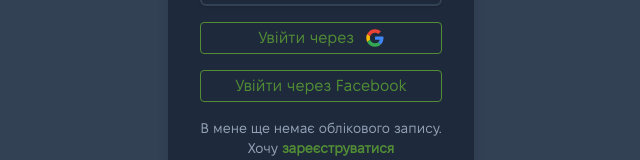
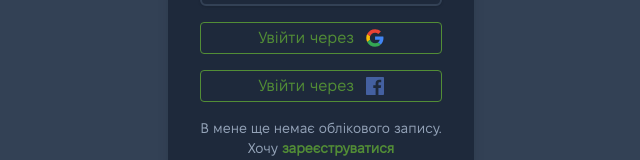
Before and after one commit to Kh-Ol-An/rat-race-two, a Vue app: page /auth in a window 1280 px wide. Shown: the part 338-498 px from the top of the page, without its empty margins (319-959 px from the left). Built offline with nearby package versions, Linux system fonts and the light colour scheme; no server answers; what @kyvg/vue3-notification would draw is missing.

Commit message:
Added FacebookIcon

```diff
--- a/index.html
+++ b/index.html
@@ -6,6 +6,7 @@
         <meta name="viewport" content="width=device-width, initial-scale=1.0" />
         <title>Щурячі перегони Ⅱ</title>
     </head>
+
     <body class="bg-slate-700 md:bg-slate-800">
         <div
             id="app"
--- /dev/null
+++ b/src/assets/images/icons/FacebookIcon.vue
@@ -0,0 +1,29 @@
+<script setup>
+defineProps({
+    width: {
+        type: String,
+        default: '24px',
+    },
+    height: {
+        type: String,
+        default: '24px',
+    },
+})
+</script>
+
+<template>
+    <svg
+        :width="width"
+        :height="height"
+        viewBox="0 0 48 48"
+        xmlns="http://www.w3.org/2000/svg"
+    >
+        <g stroke="none" stroke-width="1" fill="none" fill-rule="evenodd">
+            <g transform="translate(-200.000000, -160.000000)" fill="#4460A0">
+                <path
+                    d="M225.638355,208 L202.649232,208 C201.185673,208 200,206.813592 200,205.350603 L200,162.649211 C200,161.18585 201.185859,160 202.649232,160 L245.350955,160 C246.813955,160 248,161.18585 248,162.649211 L248,205.350603 C248,206.813778 246.813769,208 245.350955,208 L233.119305,208 L233.119305,189.411755 L239.358521,189.411755 L240.292755,182.167586 L233.119305,182.167586 L233.119305,177.542641 C233.119305,175.445287 233.701712,174.01601 236.70929,174.01601 L240.545311,174.014333 L240.545311,167.535091 C239.881886,167.446808 237.604784,167.24957 234.955552,167.24957 C229.424834,167.24957 225.638355,170.625526 225.638355,176.825209 L225.638355,182.167586 L219.383122,182.167586 L219.383122,189.411755 L225.638355,189.411755 L225.638355,208 L225.638355,208 Z"
+                ></path>
+            </g>
+        </g>
+    </svg>
+</template>
--- a/src/pages/Auth.vue
+++ b/src/pages/Auth.vue
@@ -4,7 +4,8 @@ import { mapActions } from '../store/helpers.js'
 import Input from '../components/plugins/Input.vue'
 import CloseEyeIcon from '../assets/images/icons/CloseEyeIcon.vue'
 import OpenEyeIcon from '../assets/images/icons/OpenEyeIcon.vue'
-import GoogleIcon from '../assets/images/icons/GoogleIcon.vue';
+import GoogleIcon from '../assets/images/icons/GoogleIcon.vue'
+import FacebookIcon from '../assets/images/icons/FacebookIcon.vue'
 
 const isRegistration = ref(false)
 const showPassword = ref(true)
@@ -108,7 +109,7 @@ const { providerAuth, registration, login } = mapActions()
                 title="Увійти через Facebook"
                 @click="providerAuth('facebook')"
             >
-                Увійти через Facebook
+                Увійти через <FacebookIcon width="18px" height="18px" />
             </button>
 
             <p class="text-center text-sm text-slate-400">
```
